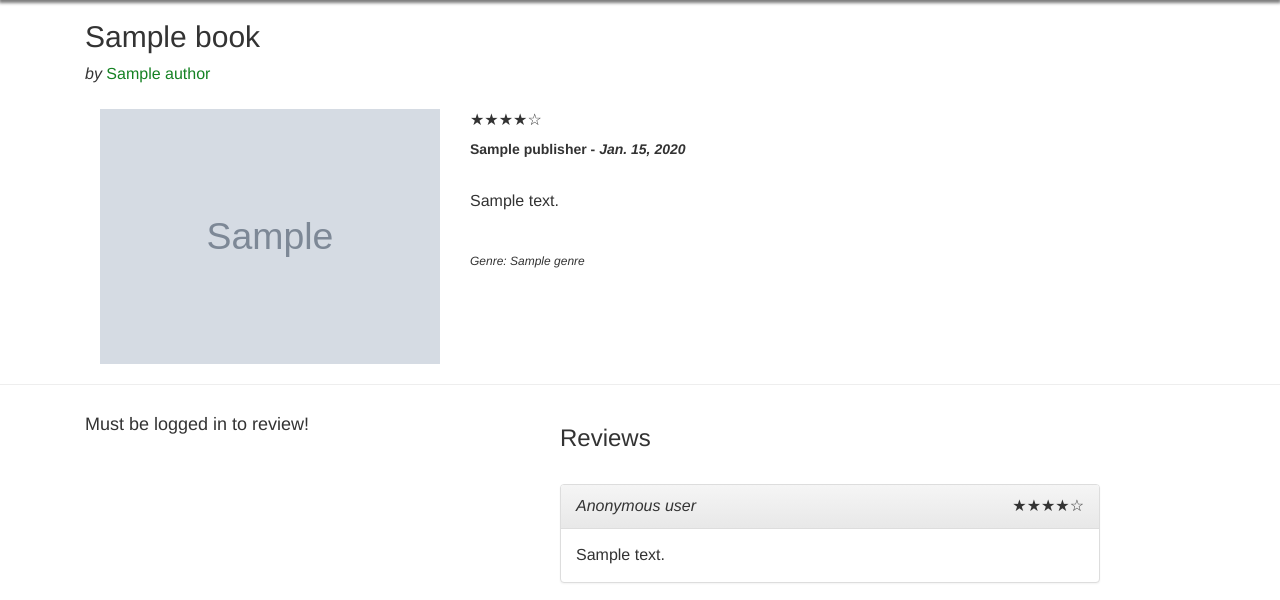
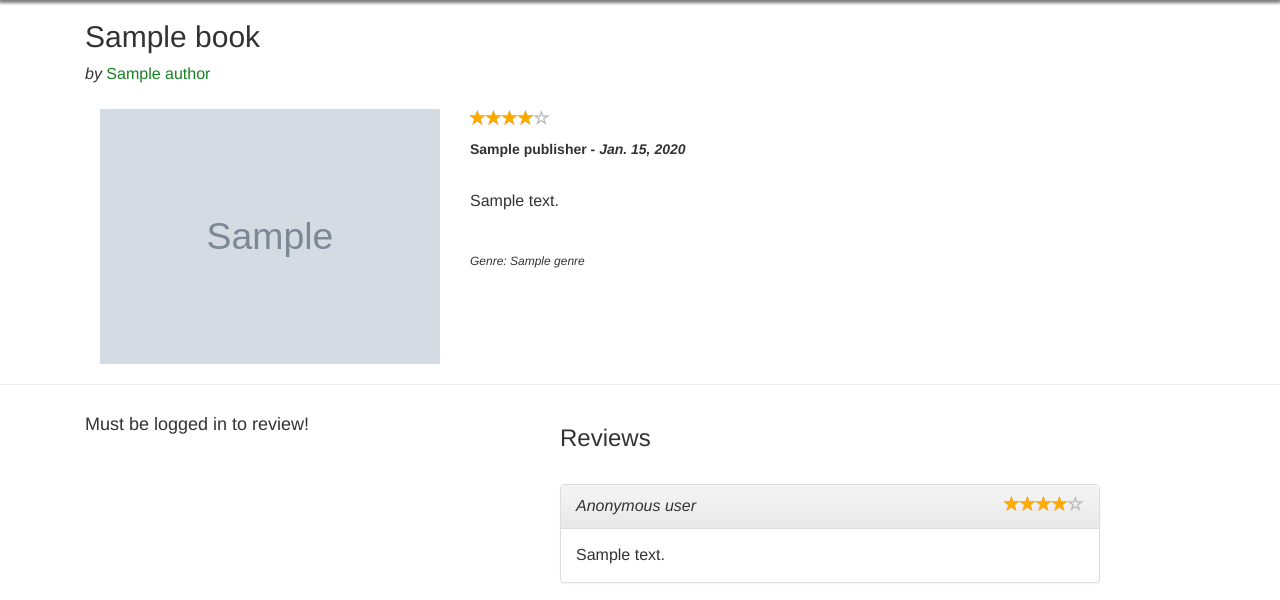
Before and after one commit to cen4010/geek-text-webapp, a Django app: page /books/1/ in a window 1280 px wide. Shown: the part 55-655 px from the top of the page. Run offline with Django 3.2, Linux system fonts and the light colour scheme; tables that the repository leaves empty hold one stand-in row (values such as "Sample post"); grey boxes marked "Sample" are stand-in pictures; some libraries are stand-ins or nearby versions.

Commit message:
improve rating stars

```diff
--- a/webapp/book_details/templatetags/review_filters.py
+++ b/webapp/book_details/templatetags/review_filters.py
@@ -1,5 +1,6 @@
 from django import template
 from django.db.models import Avg
+from django.utils.safestring import mark_safe
 
 from book_details.models import Review
 
@@ -7,19 +8,25 @@ register = template.Library()
 
 @register.filter
 def get_stars(rating):
-    stars = {
-        1: '★☆☆☆☆',
-        2: '★★☆☆☆',
-        3: '★★★☆☆',
-        4: '★★★★☆',
-        5: '★★★★★'
-    }
+    if rating is None:
+        return 'No rating'
 
-    if rating is None:
-        return None
-
-    return stars.get(round(rating))
-
+    return mark_safe(('<div class="rating">'
+        '<div class="empty-stars">'
+        '<span class="glyphicon glyphicon-star-empty"></span>'
+        '<span class="glyphicon glyphicon-star-empty"></span>'
+        '<span class="glyphicon glyphicon-star-empty"></span>'
+        '<span class="glyphicon glyphicon-star-empty"></span>'
+        '<span class="glyphicon glyphicon-star-empty"></span>'
+        '</div>'
+        '<div class="full-stars" style="width:{}%;">'
+        '<span class="glyphicon glyphicon-star"></span>'
+        '<span class="glyphicon glyphicon-star"></span>'
+        '<span class="glyphicon glyphicon-star"></span>'
+        '<span class="glyphicon glyphicon-star"></span>'
+        '<span class="glyphicon glyphicon-star"></span>'
+        '</div>'
+        '</div>').format(rating / 5 * 100))
 
 @register.filter
 def avg_rating(book):
--- a/webapp/geek_text/static/css/main.css
+++ b/webapp/geek_text/static/css/main.css
@@ -233,3 +233,18 @@
      margin: 10px 20px 5px;
    }
    }
+   .rating {
+      position: relative;
+      display: inline-block;
+   }
+   .empty-stars {
+      color: #bbb;
+   }
+   .full-stars {
+      position: absolute;
+      left: 0;
+      top: 0;
+      white-space: nowrap;
+      overflow: hidden;
+      color: #fa0;
+   }
```
